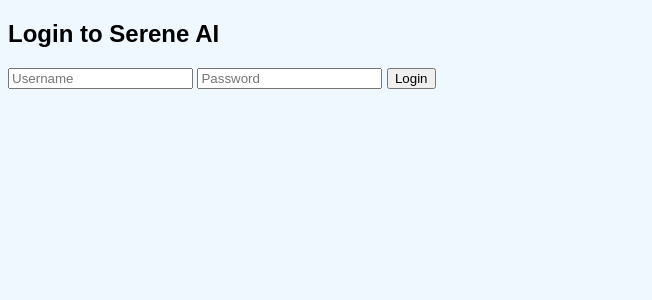
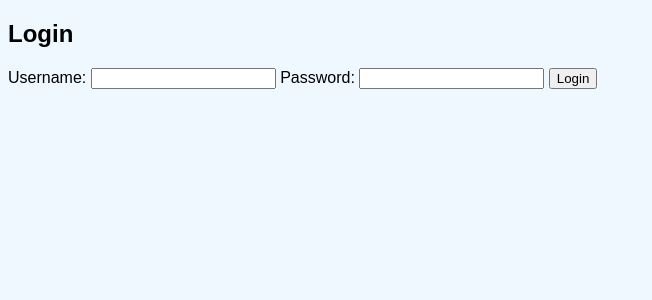
Before and after one commit to MeghaKumar26/Serene_AI, a Flask app: page / in a window 1280 px wide. Shown: the top 300 px of the page, without its empty margins (0-652 px from the left). Run offline with Flask 3, Linux system fonts and the light colour scheme.

Commit message:
Update login.html

```diff
--- a/templates/login.html
+++ b/templates/login.html
@@ -3,15 +3,17 @@
 <head>
     <meta charset="UTF-8">
     <meta name="viewport" content="width=device-width, initial-scale=1.0">
-    <link rel="stylesheet" href="styles.css">
-    <title>Login - Serene AI</title>
+    <link rel="stylesheet" href="styles.css"> <!-- Link to your CSS file -->
+    <title>Login</title>
 </head>
 <body>
-    <div class="login-container">
-        <h2>Login to Serene AI</h2>
-        <form action="/login" method="POST">
-            <input type="text" name="username" placeholder="Username" required>
-            <input type="password" name="password" placeholder="Password" required>
+    <div class="container">
+        <h2>Login</h2>
+        <form action="/login" method="post">
+            <label for="username">Username:</label>
+            <input type="text" id="username" name="username" required>
+            <label for="password">Password:</label>
+            <input type="password" id="password" name="password" required>
             <button type="submit">Login</button>
         </form>
     </div>
```
